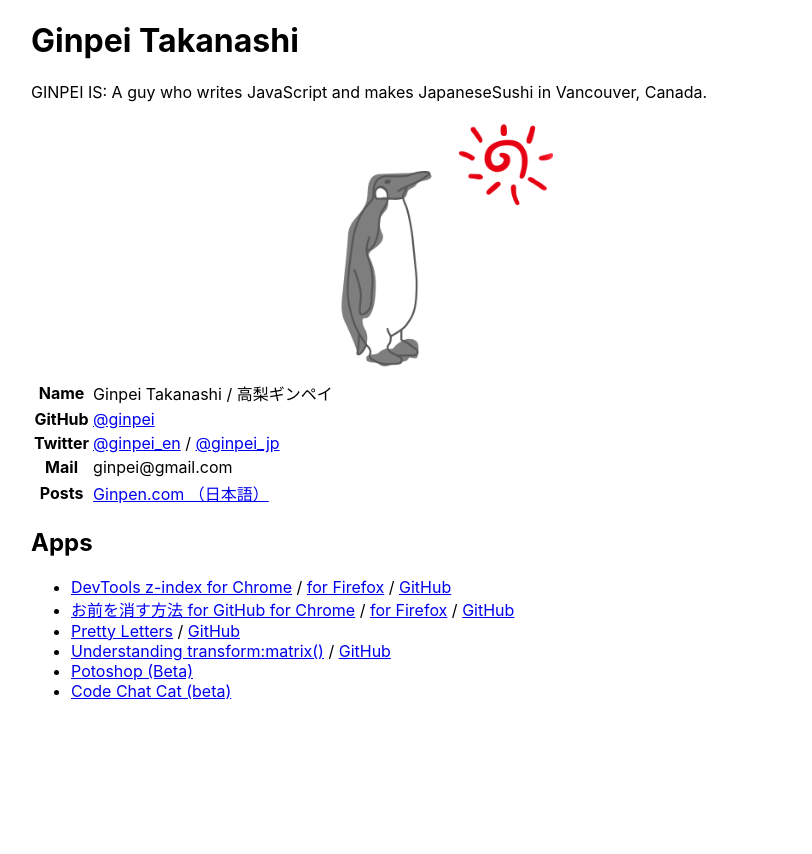
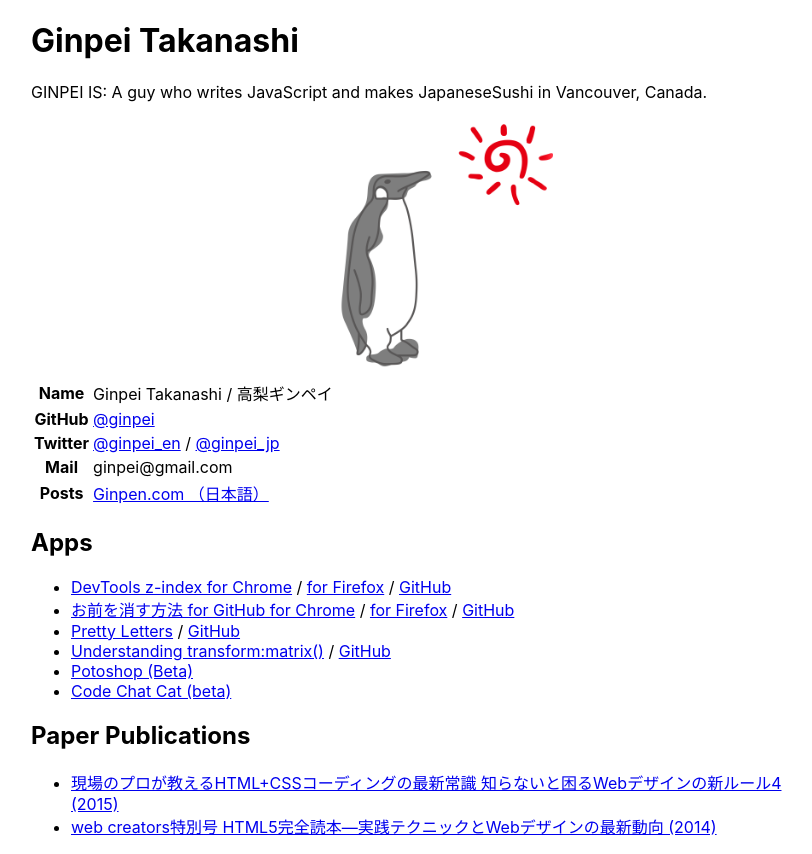
Before and after one commit to ginpei/ginpei.dev, a React (Create React App) app: page / in a window 1280 px wide. Shown: the whole page, without its empty margins (209-1021 px from the left). Before the commit the page ends 800 px from the top, so only its background shows below. Built offline with nearby package versions, Linux system fonts and the light colour scheme.

Commit message:
add publications

```diff
--- a/src/screens/HomePage.tsx
+++ b/src/screens/HomePage.tsx
@@ -1,6 +1,20 @@
 import React from 'react';
 
 const SlashDelimiter: React.FC = () => <> / </>;
+
+const PublicationSection: React.FC = () => (
+  <section>
+    <h1>Paper Publications</h1>
+    <ul>
+      <li>
+        <a href="https://www.amazon.co.jp/dp/4844364936">現場のプロが教えるHTML+CSSコーディングの最新常識 知らないと困るWebデザインの新ルール4 (2015)</a>
+      </li>
+      <li>
+        <a href="https://www.amazon.co.jp/dp/4844364014">web creators特別号 HTML5完全読本―実践テクニックとWebデザインの最新動向 (2014)</a>
+      </li>
+    </ul>
+  </section>
+);
 
 const HomePage: React.FC = () => {
   return (
@@ -94,6 +108,7 @@
             <a href="https://ccc.ginpei.info/">Code Chat Cat (beta)</a>
           </li>
         </ul>
+        <PublicationSection />
       </div>
     </div>
   );
```
